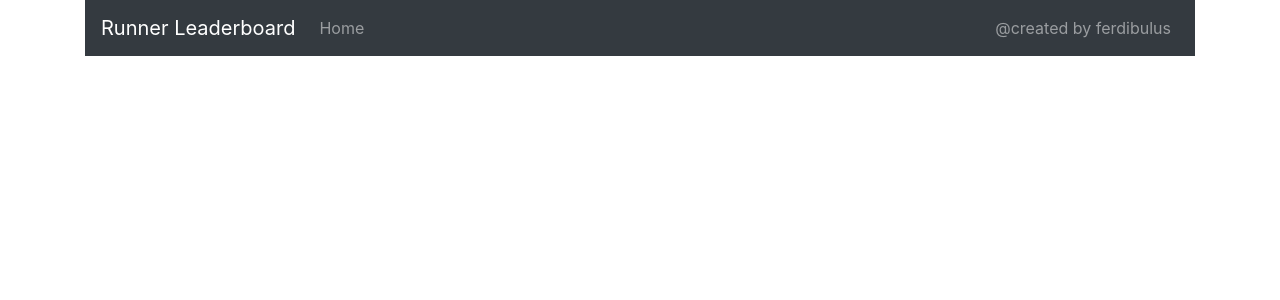
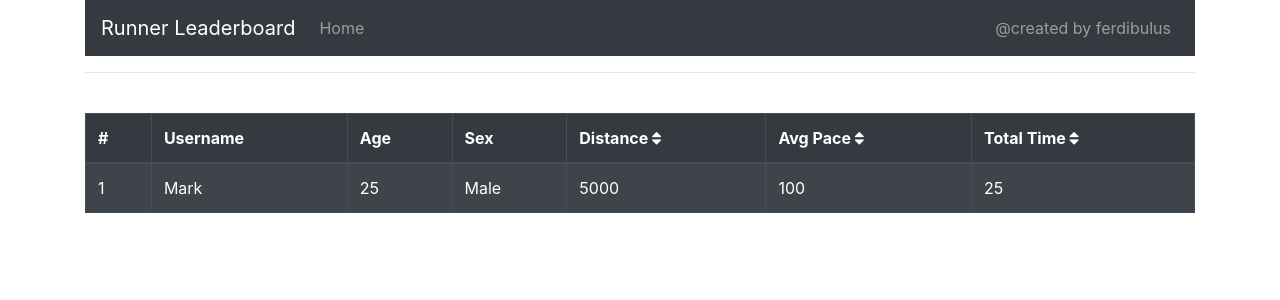
Before and after one commit to ferdibulus/Runner-Leaderboard-FrontEnd-With-Reactjs, a React (Create React App) app in the folder runner/: page / in a window 1280 px wide. Shown: the top 300 px of the page. Built offline with nearby package versions, Linux system fonts and the light colour scheme.

Commit message:
front end part is over, added the icons for sort

```diff
--- a/runner/public/index.html
+++ b/runner/public/index.html
@@ -2,14 +2,13 @@
 <html lang="en">
   <head>
     <meta charset="utf-8" />
-    <link rel="icon" href="%PUBLIC_URL%/favicon.ico" />
+    <link rel="icon" href="%PUBLIC_URL%/runner.ico" />
     <meta name="viewport" content="width=device-width, initial-scale=1" />
     <meta name="theme-color" content="#000000" />
     <meta
       name="description"
       content="Web site created using create-react-app"
     />
-    <link rel="apple-touch-icon" href="%PUBLIC_URL%/logo192.png" />
     <!--
       manifest.json provides metadata used when your web app is installed on a
       user's mobile device or desktop. See https://developers.google.com/web/fundamentals/web-app-manifest/
@@ -26,8 +25,8 @@
     -->
     <!--Bootstrap-->
     <link rel="stylesheet" href="https://cdn.jsdelivr.net/npm/bootstrap@4.5.3/dist/css/bootstrap.min.css" integrity="sha384-TX8t27EcRE3e/ihU7zmQxVncDAy5uIKz4rEkgIXeMed4M0jlfIDPvg6uqKI2xXr2" crossorigin="anonymous">
-
-    <title>React App</title>
+    <link rel="stylesheet" href="https://cdnjs.cloudflare.com/ajax/libs/font-awesome/4.7.0/css/font-awesome.min.css">
+    <title>Runner Leaderboard</title>
   </head>
   <body>
     <noscript>You need to enable JavaScript to run this app.</noscript>
--- a/runner/src/App.js
+++ b/runner/src/App.js
@@ -2,6 +2,7 @@
 import React, { Component } from 'react';
 import {Navbar} from 'react-bootstrap'
 import {Nav} from 'react-bootstrap'
+import {Table} from 'react-bootstrap'
 function App(){
   return (
     <div className='container'>
@@ -17,6 +18,32 @@ function App(){
                     </Nav>
                 </Navbar.Collapse>
                 </Navbar>
+                <hr></hr>
+                <br/>
+                <Table striped bordered hover variant="dark">
+                  <thead>
+                    <tr>
+                      <th>#</th>
+                      <th>Username</th>
+                      <th>Age</th>
+                      <th>Sex</th>
+                      <th>Distance <i class="fa fa-sort"></i></th>
+                      <th>Avg Pace <i class="fa fa-sort"></i></th>
+                      <th>Total Time <i class="fa fa-sort"></i></th>
+                    </tr>
+                  </thead>
+                  <tbody>
+                    <tr>
+                      <td>1</td>
+                      <td>Mark</td>
+                      <td>25</td>
+                      <td>Male</td>
+                      <td>5000</td>
+                      <td>100</td>
+                      <td>25</td>
+                    </tr>
+                  </tbody>
+                </Table>
     </div>
   );
 }
```
Also changed, not shown: 1 other file (tests, documents, lock files or other folders).
